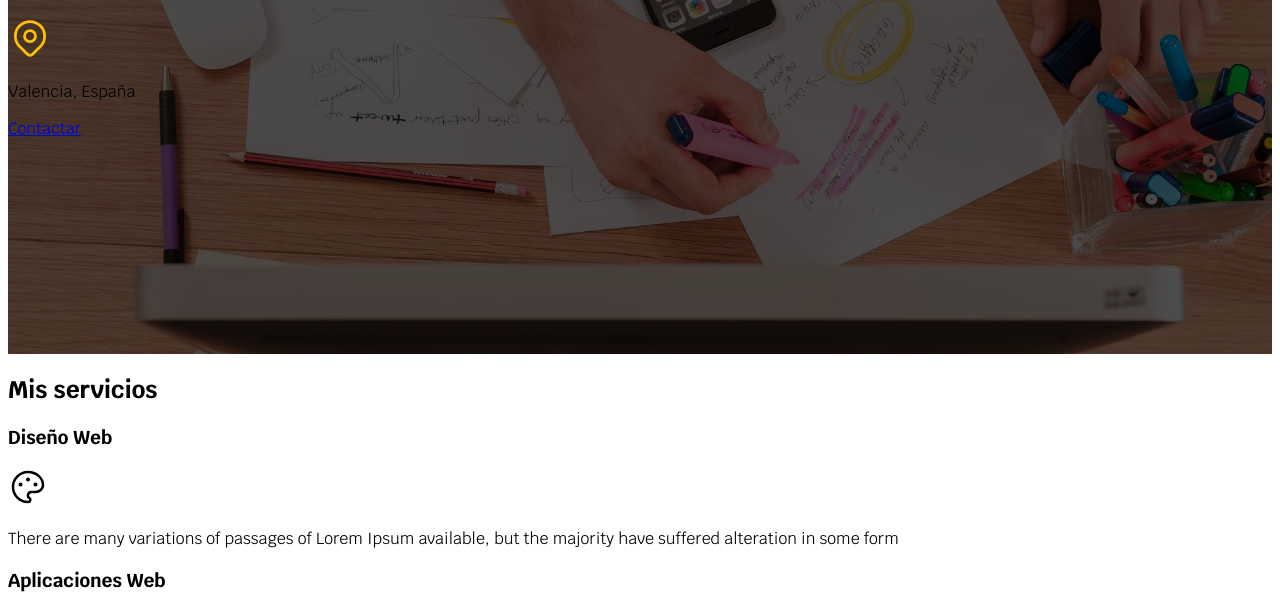
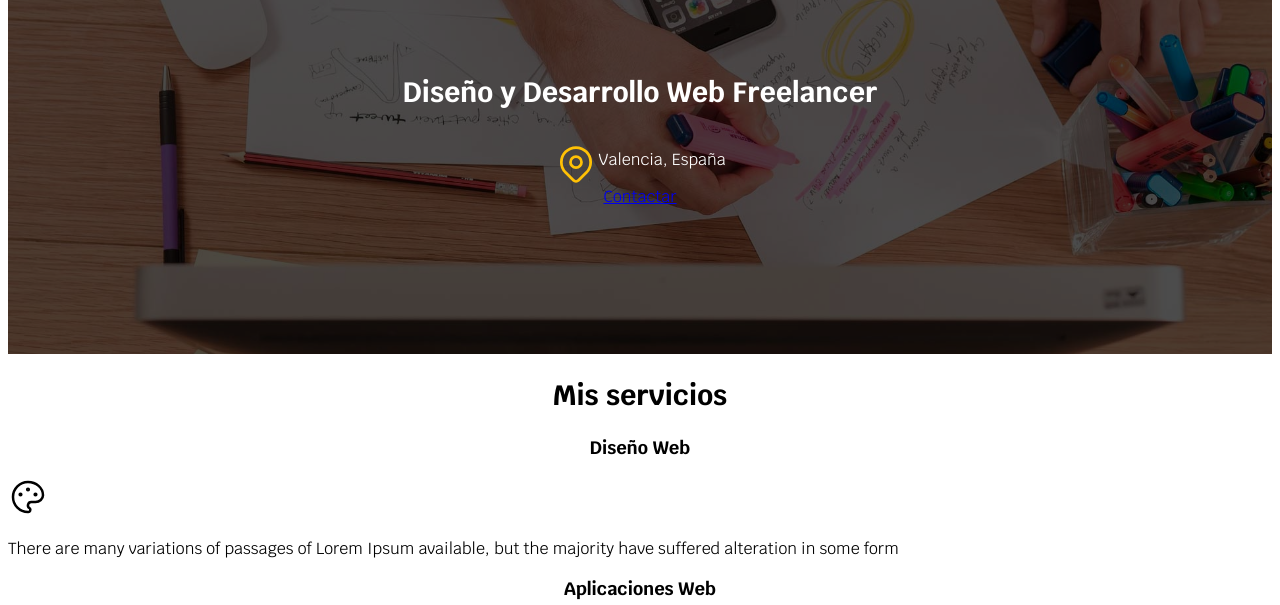
Before and after one commit to carla-dev3/pagFreelancer, a plain HTML site: page index.html in a window 1280 px wide. Shown: the part 242-847 px from the top of the page. Drawn offline with Linux system fonts and the light colour scheme.

Commit message:
Aplicamos diseño a los headings

```diff
--- a/css/styles.css
+++ b/css/styles.css
@@ -18,9 +18,17 @@ body {
     font-size: 16px; /* 1rem = 10px */
     font-family: 'Krub', sans-serif;
 }
-.titulo {
+h1 {
+    font-size: 3.8rem;
+}
+h2 {
+    font-size: 2.8rem;
+}
+h3 {
+    font-size: 1.8rem;
+}
+h1,h2,h3 {
     text-align: center;
-    font-size: 3.8rem;
 }
 .titulo span {
     font-size: 2rem;
@@ -66,4 +74,17 @@ body {
     background-color: rgb(0 0 0 / 70%);
     width: 100%;
     height: 100%;
+
+    display: flex;
+    flex-direction: column;
+    align-items: center;
+    justify-content: center;
 }
+.contenido-hero h2,
+.contenido-hero p {
+    color: var(--blanco);
+}
+.ubicacion {
+    display: flex;
+    align-items: flex-end;
+}
--- a/index.html
+++ b/index.html
@@ -24,15 +24,15 @@
 
     <section class="hero">
         <div class="contenido-hero">
-        <h2 class="titulo">Diseño y Desarrollo Web <span>Freelancer</span></h2>
-
+        <h2 >Diseño y Desarrollo Web <span>Freelancer</span></h2>
+        <div class="ubicacion">
             <svg xmlns="http://www.w3.org/2000/svg" class="icon icon-tabler icon-tabler-map-pin" width="44" height="44" viewBox="0 0 24 24" stroke-width="1.5" stroke="#FFC105" fill="none" stroke-linecap="round" stroke-linejoin="round">
                 <path stroke="none" d="M0 0h24v24H0z" fill="none"/>
                 <circle cx="12" cy="11" r="3" />
                 <path d="M17.657 16.657l-4.243 4.243a2 2 0 0 1 -2.827 0l-4.244 -4.243a8 8 0 1 1 11.314 0z" />
             </svg>
-
         <p>Valencia, España</p>
+        </div>
 
         <a href="#">Contactar</a>
     </div>
```
